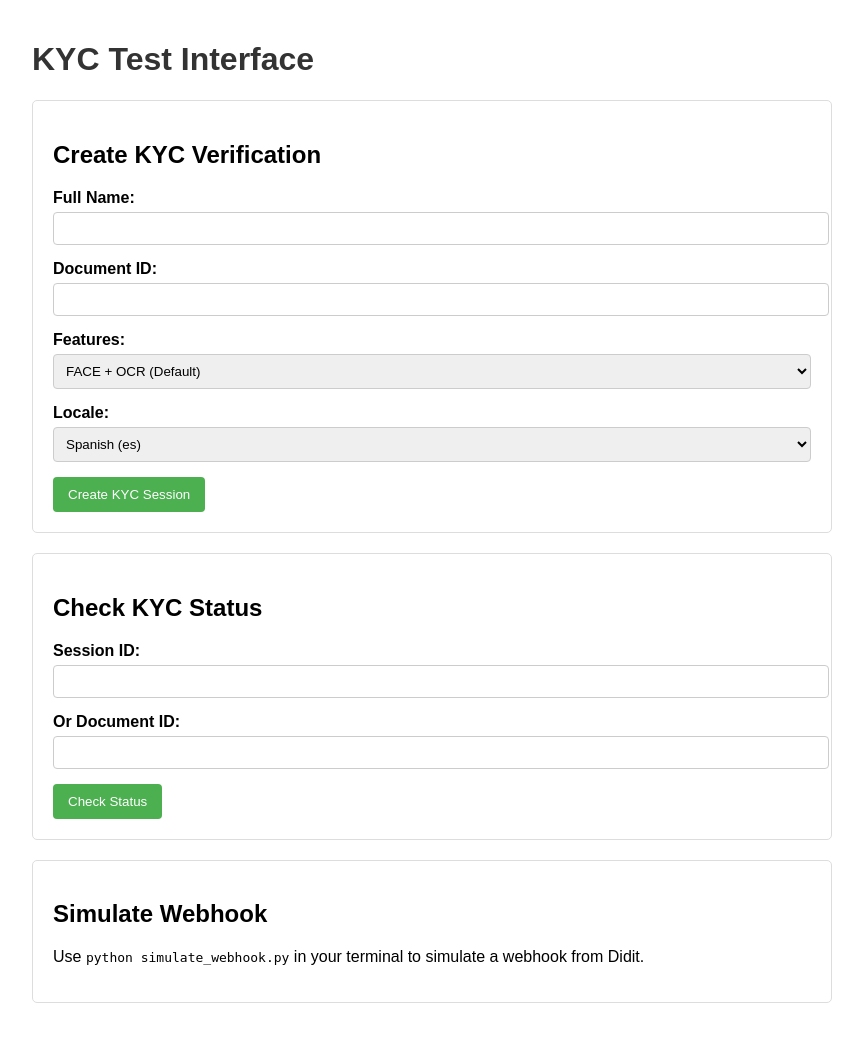
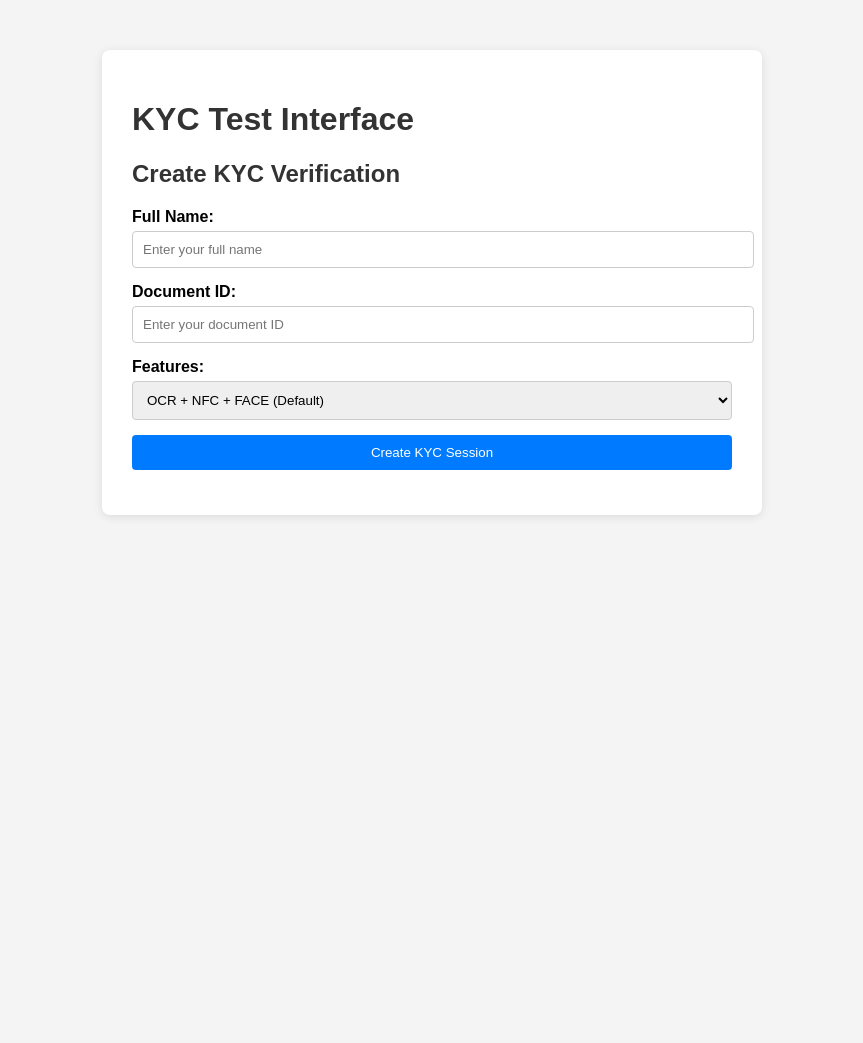
Before and after one commit to cirkandia/be_user_validation, a Django app: page /kyc/test/ in a window 1280 px wide. Shown: the whole page, without its empty margins (208-1071 px from the left). After the commit the page ends 517 px from the top, so only its background shows below. Run offline with Django 5.2, Linux system fonts and the light colour scheme.

Commit message:
Implementación API Didit

```diff
--- a/KYC_Project/settings.py
+++ b/KYC_Project/settings.py
@@ -27,7 +27,7 @@ SECRET_KEY = 'django-insecure-yb-6-*7y!t4j&%do2d#^i88x9i^x22q*es6w94(10&rq)x=_9e
 DEBUG = True
 
 # Actualizar ALLOWED_HOSTS para incluir dominios de Cloudflare
-ALLOWED_HOSTS = ['localhost', '127.0.0.1', '0.0.0.0', 'trout-gt-olympic-criteria.trycloudflare.com']
+ALLOWED_HOSTS = ['localhost', '127.0.0.1', '0.0.0.0', 'mailed-deal-fiction-oaks.trycloudflare.com']
 
 # Configuración para detectar correctamente las cabeceras de proxy
 USE_X_FORWARDED_HOST = True
@@ -52,6 +52,7 @@ load_dotenv()
 DIDIT_CLIENT_ID = os.getenv('DIDIT_CLIENT_ID')
 DIDIT_CLIENT_SECRET = os.getenv('DIDIT_CLIENT_SECRET')
 DIDIT_WEBHOOK_SECRET = os.getenv('DIDIT_WEBHOOK_SECRET')
+TUNNEL_URL = os.getenv('TUNNEL_URL')  # Usar esta variable en lugar de WEBHOOK_URL
 
 MIDDLEWARE = [
     'django.middleware.security.SecurityMiddleware',
--- a/kyc/templates/kyc/test.html
+++ b/kyc/templates/kyc/test.html
@@ -1,111 +1,82 @@
 <!DOCTYPE html>
 <html>
 <head>
-    <title>KYC Test</title>
+  <title>KYC Test Interface</title>
   <meta charset="UTF-8">
   <meta name="viewport" content="width=device-width, initial-scale=1.0">
   <script src="https://cdn.jsdelivr.net/npm/axios/dist/axios.min.js"></script>
   <style>
     body {
       font-family: Arial, sans-serif;
-            max-width: 800px;
-            margin: 0 auto;
-            padding: 20px;
+      background: #f4f4f4;
+      margin: 0;
+      padding: 0;
     }
     .container {
-            border: 1px solid #ddd;
-            border-radius: 5px;
-            padding: 20px;
-            margin-bottom: 20px;
+      background: #fff;
+      max-width: 600px;
+      margin: 50px auto;
+      padding: 30px;
+      border-radius: 8px;
+      box-shadow: 0 2px 10px rgba(0,0,0,0.1);
     }
-        h1 {
+    h1, h2 {
       color: #333;
     }
     label {
+      font-weight: bold;
+      margin-bottom: 5px;
       display: block;
-            margin-bottom: 5px;
-            font-weight: bold;
     }
-        input, select {
+    input, select, button {
       width: 100%;
-            padding: 8px;
+      padding: 10px;
       margin-bottom: 15px;
       border: 1px solid #ccc;
       border-radius: 4px;
     }
     button {
-            background-color: #4CAF50;
-            color: white;
-            padding: 10px 15px;
+      background: #007bff;
+      color: #fff;
       border: none;
-            border-radius: 4px;
       cursor: pointer;
+      transition: background 0.3s ease;
     }
     button:hover {
-            background-color: #45a049;
+      background: #0056b3;
     }
     .result {
+      padding: 15px;
+      background: #e9f7ef;
+      border-left: 5px solid #28a745;
+      border-radius: 4px;
       margin-top: 20px;
-            padding: 15px;
-            border-radius: 5px;
-            background-color: #f8f9fa;
-            border-left: 5px solid #28a745;
     }
     .error {
-            background-color: #f8d7da;
+      background: #f8d7da;
       border-left: 5px solid #dc3545;
     }
   </style>
 </head>
 <body>
+  <div class="container">
     <h1>KYC Test Interface</h1>
-
-    <div class="container">
     <h2>Create KYC Verification</h2>
     <form id="kycForm">
       <label for="fullName">Full Name:</label>
-            <input type="text" id="fullName" name="fullName" required>
-
+      <input type="text" id="fullName" name="fullName" placeholder="Enter your full name" required>
       <label for="documentId">Document ID:</label>
-            <input type="text" id="documentId" name="documentId" required>
-
+      <input type="text" id="documentId" name="documentId" placeholder="Enter your document ID" required>
       <label for="features">Features:</label>
       <select id="features" name="features">
-                <option value="FACE,OCR">FACE + OCR (Default)</option>
+        <option value="OCR + NFC + FACE">OCR + NFC + FACE (Default)</option>
         <option value="FACE">FACE only</option>
         <option value="OCR">OCR only</option>
-                <option value="FACE,OCR,LIVENESS">FACE + OCR + LIVENESS</option>
+        <option value="OCR + NFC">OCR + NFC</option>
       </select>
-
-            <label for="locale">Locale:</label>
-            <select id="locale" name="locale">
-                <option value="es">Spanish (es)</option>
-                <option value="en">English (en)</option>
-                <option value="pt">Portuguese (pt)</option>
-            </select>
-
       <button type="submit">Create KYC Session</button>
     </form>
     <div id="kycResult" class="result" style="display: none;"></div>
-    </div>
-
-    <div class="container">
-        <h2>Check KYC Status</h2>
-        <form id="statusForm">
-            <label for="sessionId">Session ID:</label>
-            <input type="text" id="sessionId" name="sessionId">
-
-            <label for="docId">Or Document ID:</label>
-            <input type="text" id="docId" name="docId">
-
-            <button type="submit">Check Status</button>
-        </form>
-        <div id="statusResult" class="result" style="display: none;"></div>
-    </div>
-
-    <div class="container">
-        <h2>Simulate Webhook</h2>
-        <p>Use <code>python simulate_webhook.py</code> in your terminal to simulate a webhook from Didit.</p>
   </div>
 
   <script>
@@ -114,69 +85,18 @@
       const resultDiv = document.getElementById('kycResult');
       resultDiv.style.display = 'block';
       resultDiv.innerHTML = 'Processing request...';
-            resultDiv.className = 'result';
 
       try {
         const response = await axios.post('/kyc/api/kyc/', {
           full_name: document.getElementById('fullName').value,
           document_id: document.getElementById('documentId').value,
-                    features: document.getElementById('features').value,
-                    locale: document.getElementById('locale').value
+          features: document.getElementById('features').value
         });
-
-                resultDiv.innerHTML = `
-                    <h3>KYC Session Created!</h3>
-                    <p><strong>Session ID:</strong> ${response.data.session_id}</p>
-                    <p><strong>Verification URL:</strong> <a href="${response.data.verification_url}" target="_blank">${response.data.verification_url}</a></p>
-                    <p><strong>Status:</strong> Pending</p>
-                    <p>Click the link above to complete the verification process.</p>
-                `;
+        // Redirigir automáticamente al usuario a la página de Didit:
+        window.location.href = response.data.verification_url;
       } catch (error) {
-                resultDiv.className = 'result error';
-                resultDiv.innerHTML = `
-                    <h3>Error!</h3>
-                    <p>${error.response?.data?.error || error.message}</p>
-                `;
-            }
-        });
-
-        document.getElementById('statusForm').addEventListener('submit', async function(e) {
-            e.preventDefault();
-            const resultDiv = document.getElementById('statusResult');
-            resultDiv.style.display = 'block';
-            resultDiv.innerHTML = 'Checking status...';
-            resultDiv.className = 'result';
-
-            try {
-                const sessionId = document.getElementById('sessionId').value;
-                const docId = document.getElementById('docId').value;
-
-                let url;
-                if (sessionId) {
-                    url = `/kyc/api/status/session/${sessionId}/`;
-                } else if (docId) {
-                    url = `/kyc/api/status/document/${docId}/`;
-                } else {
-                    throw new Error('Please provide either Session ID or Document ID');
-                }
-
-                const response = await axios.get(url);
-
-                resultDiv.innerHTML = `
-                    <h3>KYC Status</h3>
-                    <p><strong>Name:</strong> ${response.data.full_name}</p>
-                    <p><strong>Document ID:</strong> ${response.data.document_id}</p>
-                    <p><strong>Session ID:</strong> ${response.data.session_id}</p>
-                    <p><strong>Status:</strong> ${response.data.status}</p>
-                    <p><strong>Created:</strong> ${new Date(response.data.created_at).toLocaleString()}</p>
-                    <p><strong>Last Updated:</strong> ${new Date(response.data.updated_at).toLocaleString()}</p>
-                `;
-            } catch (error) {
-                resultDiv.className = 'result error';
-                resultDiv.innerHTML = `
-                    <h3>Error!</h3>
-                    <p>${error.response?.data?.error || error.message}</p>
-                `;
+        resultDiv.classList.add('error');
+        resultDiv.innerHTML = `<h3>Error!</h3><p>${error.response?.data?.error || error.message}</p>`;
       }
     });
   </script>
--- a/kyc/urls.py
+++ b/kyc/urls.py
@@ -1,13 +1,20 @@
-from django.urls import path
-from .views import DiditKYCAPIView, didit_webhook, kyc_status
-from django.views.generic import TemplateView
+from django.urls import path, include
+from .views import (
+    DiditKYCAPIView,
+    didit_webhook,
+    RetrieveSessionAPIView,
+    UpdateStatusAPIView,
+    kyc_status,
+    kyc_test
+)
 
-app_name = 'kyc'  # Añadir esto para usar el namespace
+app_name = "kyc"
 
 urlpatterns = [
-    path('api/kyc/', DiditKYCAPIView.as_view(), name='didit_kyc'),
-    path('api/webhook/', didit_webhook, name='didit_webhook'),
-    path('api/status/session/<str:session_id>/', kyc_status, name='kyc_status_session'),
-    path('api/status/document/<str:document_id>/', kyc_status, name='kyc_status_document'),
-    path('test/', TemplateView.as_view(template_name='kyc/test.html'), name='kyc_test'),
+    path("api/kyc/", DiditKYCAPIView.as_view(), name="didit_create_session"),
+    path("api/webhook/", didit_webhook, name="didit_webhook"),
+    path("api/retrieve/<str:session_id>/", RetrieveSessionAPIView.as_view(), name="didit_retrieve_session"),
+    path("api/update-status/<str:session_id>/", UpdateStatusAPIView.as_view(), name="didit_update_status"),
+    path("api/status/", kyc_status, name="didit_local_status"),
+    path("test/", kyc_test, name="kyc_test"),
 ]
--- a/kyc/views.py
+++ b/kyc/views.py
@@ -1,197 +1,182 @@
-import requests
+import json
 import hmac
 import hashlib
-import json
-import os
-import base64
 from django.conf import settings
-from django.http import JsonResponse
+from django.http import JsonResponse, HttpResponse
 from django.views.decorators.csrf import csrf_exempt
+from django.shortcuts import render, redirect
 from rest_framework.views import APIView
 from rest_framework.response import Response
 from rest_framework import status
-from .models import KYCRequest
 from rest_framework.decorators import api_view
 
-# URLs base de Didit
-BASE_URL = "https://api.didit.me"
-AUTH_URL = "https://apx.didit.me/auth/v2/token/"
+from .models import KYCRequest
+from .utils.didit_client import create_session, retrieve_session, update_session_status
 
-def get_client_token():
-    """
-    Obtiene el token de acceso de Didit usando autenticación Basic.
-    """
-    try:
-        credentials = f"{settings.DIDIT_CLIENT_ID}:{settings.DIDIT_CLIENT_SECRET}"
-        encoded_credentials = base64.b64encode(credentials.encode()).decode()
-
-        headers = {
-            "Authorization": f"Basic {encoded_credentials}",
-            "Content-Type": "application/x-www-form-urlencoded"
-        }
-
-        data = {"grant_type": "client_credentials"}
-
-        response = requests.post(AUTH_URL, headers=headers, data=data)
-
-        print(f"🔹 Token Request Status: {response.status_code}")
-        print(f"🔹 Token Response: {response.text[:500]}")  # Muestra parte de la respuesta
-
-        response.raise_for_status()
-        return response.json()
-    except requests.exceptions.RequestException as error:
-        print(f"❌ Error obteniendo token de Didit: {error}")
-        return None
-
-def create_session(features: str, callback: str, vendor_data: dict = None):
-    """
-    Crea una sesión de verificación KYC en Didit.
-    """
-    url = f"{BASE_URL}/v1/session/"
-    token_data = get_client_token()
-
-    if not token_data:
-        raise Exception("No se pudo obtener el token de acceso")
-
-    headers = {
-        "Content-Type": "application/json",
-        "Authorization": f"Bearer {token_data.get('access_token')}"
-    }
-
-    body = {
-        "features": features,
-        "callback": callback,
-        "vendor_data": vendor_data or {}
-    }
-
-    response = requests.post(url, headers=headers, json=body)
-
-    print(f"🔹 Creando sesión KYC en {url}")
-    print(f"🔹 Datos enviados: {json.dumps(body, indent=2)}")
-    print(f"🔹 Respuesta Status: {response.status_code}")
-    print(f"🔹 Respuesta: {response.text[:500]}")
-
-    response.raise_for_status()
-    return response.json()
+def kyc_test(request):
+    return render(request, "kyc/test.html")
 
 class DiditKYCAPIView(APIView):
+    """
+    POST /kyc/api/kyc/
+    Crea una nueva sesión KYC en Didit y la almacena localmente.
+    """
     def post(self, request):
-        """
-        Endpoint para crear una nueva sesión de verificación KYC en Didit.
-        """
         data = request.data
+        print("🔹 Datos recibidos:", data)
 
         if not data.get("full_name") or not data.get("document_id"):
-            return Response({"error": "Se requieren 'full_name' y 'document_id'"},
+            return Response({"error": "Faltan campos 'full_name' y 'document_id'."},
                             status=status.HTTP_400_BAD_REQUEST)
 
-        callback_url = f"{os.getenv('TUNNEL_URL')}/kyc/api/webhook/"
-
-        vendor_data = {
-            "reference_id": data.get("document_id"),
-            "customer_name": data.get("full_name")
-        }
-
+        # Registrar localmente en la base de datos
         kyc_request = KYCRequest.objects.create(
             full_name=data["full_name"],
             document_id=data["document_id"],
             status="pending"
         )
 
+        # Parámetros para Didit
+        features = data.get("features", "OCR")
+        tunnel_url = getattr(settings, "TUNNEL_URL", None)
+        callback_url = f"{tunnel_url}/kyc/api/webhook/" if tunnel_url else "https://tuservidor.com/kyc/api/webhook/"
+        vendor_data = data.get("vendor_data", data["document_id"])
+
+        print("🔹 Callback URL:", callback_url)
+
         try:
-            session_result = create_session(
-                features=data.get("features", "FACE,OCR"),
-                callback=callback_url,
-                vendor_data=vendor_data
-            )
+            session_data = create_session(features, callback_url, vendor_data)
+            print("🔹 Respuesta create_session:", session_data)
 
-            kyc_request.session_id = session_result.get("id")
+            # Actualizar con el session_id de la respuesta
+            # La API de Didit devuelve session_id, no id
+            kyc_request.session_id = session_data["session_id"]
             kyc_request.save()
 
-            return Response({
+            # Crear respuesta basada en los campos realmente disponibles
+            response_data = {
                 "message": "Sesión KYC creada con éxito",
-                "session_id": session_result.get("id"),
-                "verification_url": session_result.get("url"),
-                "expires_at": session_result.get("expires_at")
-            }, status=status.HTTP_201_CREATED)
+                "session_id": session_data["session_id"],
+                "verification_url": session_data["url"]
+            }
+
+            # Añadir campos opcionales si están disponibles
+            if "expires_at" in session_data:
+                response_data["expires_at"] = session_data["expires_at"]
+            else:
+                # Usar un valor ficticio para expires_at si no está en la respuesta
+                from datetime import datetime, timedelta
+                response_data["expires_at"] = (datetime.now() + timedelta(days=7)).isoformat()
+
+            return Response(response_data, status=status.HTTP_201_CREATED)
 
         except Exception as e:
+            print("❌ Error en DiditKYCAPIView:", str(e))
             kyc_request.delete()
             return Response({"error": str(e)}, status=status.HTTP_500_INTERNAL_SERVER_ERROR)
 
 @csrf_exempt
 def didit_webhook(request):
     """
-    Webhook de Didit para actualizar el estado de verificación KYC.
+    POST /kyc/api/webhook/
+    Endpoint para recibir actualizaciones de estado de Didit.
     """
+    print("✅ Webhook recibido!")
+    print(f"Datos recibidos: {request.body.decode('utf-8')}")
+
     if request.method != "POST":
         return JsonResponse({"error": "Método no permitido"}, status=405)
 
-    payload = request.body
-    signature = request.headers.get("X-Signature")
+    # Verificar la firma si está configurado el secreto del webhook
+    if hasattr(settings, 'DIDIT_WEBHOOK_SECRET') and settings.DIDIT_WEBHOOK_SECRET:
+        signature = request.headers.get("X-Signature")
+        if not signature:
+            return JsonResponse({"error": "Falta la firma en X-Signature"}, status=400)
 
-    if not signature:
-        return JsonResponse({"error": "Falta la firma"}, status=400)
+        expected_signature = hmac.new(
+            settings.DIDIT_WEBHOOK_SECRET.encode(),
+            request.body,
+            hashlib.sha256
+        ).hexdigest()
 
-    expected_signature = hmac.new(
-        settings.DIDIT_WEBHOOK_SECRET.encode(),
-        payload,
-        hashlib.sha256
-    ).hexdigest()
-
-    if not hmac.compare_digest(signature, expected_signature):
-        return JsonResponse({"error": "Firma inválida"}, status=401)
+        if not hmac.compare_digest(signature, expected_signature):
+            return JsonResponse({"error": "Firma inválida"}, status=401)
 
     try:
-        data = json.loads(payload)
-        session_id = data.get("id")
-        status_didit = data.get("status")
+        data = json.loads(request.body)
 
-        if not session_id or not status_didit:
-            return JsonResponse({"error": "Datos incompletos"}, status=400)
+        # La API puede devolver id o session_id
+        session_id = data.get("session_id") or data.get("id")
+        didit_status = data.get("status")
 
-        estados_mapeados = {
-            "PENDING": "pending",
-            "COMPLETED": "approved",
-            "REJECTED": "rejected",
-            "FAILED": "failed",
-            "EXPIRED": "expired"
-        }
-        estado_mapeado = estados_mapeados.get(status_didit, "pending")
+        if not session_id or not didit_status:
+            return JsonResponse({"error": "Datos incompletos (session_id/id, status)"}, status=400)
 
-        kyc_request = KYCRequest.objects.filter(session_id=session_id).first()
-        if not kyc_request:
+        try:
+            kyc_request = KYCRequest.objects.get(session_id=session_id)
+            kyc_request.status = didit_status.lower()
+            kyc_request.save()
+
+            print(f"✅ Webhook procesado: Sesión {session_id}, Estado: {didit_status}")
+
+        except KYCRequest.DoesNotExist:
             return JsonResponse({"error": "Sesión no encontrada"}, status=404)
 
-        kyc_request.status = estado_mapeado
-        kyc_request.save()
-
-        return JsonResponse({"message": "Webhook procesado", "status": estado_mapeado})
-
-    except json.JSONDecodeError:
-        return JsonResponse({"error": "JSON inválido"}, status=400)
+        return JsonResponse({"message": "Webhook procesado", "status": didit_status})
     except Exception as e:
+        print(f"❌ Error al procesar webhook: {str(e)}")
         return JsonResponse({"error": str(e)}, status=500)
 
-@api_view(['GET'])
+class RetrieveSessionAPIView(APIView):
+    """
+    GET /kyc/api/retrieve/<session_id>/
+    Recupera la información actual de una sesión en Didit.
+    """
+    def get(self, request, session_id):
+        try:
+            data = retrieve_session(session_id)
+            return Response(data, status=status.HTTP_200_OK)
+        except Exception as e:
+            return Response({"error": str(e)}, status=status.HTTP_500_INTERNAL_SERVER_ERROR)
+
+class UpdateStatusAPIView(APIView):
+    """
+    PATCH /kyc/api/update-status/<session_id>/
+    Permite actualizar manualmente el estado en Didit.
+    """
+    def patch(self, request, session_id):
+        new_status = request.data.get("status")
+        if not new_status:
+            return Response({"error": "Falta 'status' en la solicitud"}, status=status.HTTP_400_BAD_REQUEST)
+        try:
+            updated_data = update_session_status(session_id, new_status)
+            return Response(updated_data, status=status.HTTP_200_OK)
+        except Exception as e:
+            return Response({"error": str(e)}, status=status.HTTP_500_INTERNAL_SERVER_ERROR)
+
+@api_view(["GET"])
 def kyc_status(request, session_id=None, document_id=None):
     """
-    Obtiene el estado de una verificación KYC usando session_id o document_id.
+    GET /kyc/api/status/?session_id=xxx
+    GET /kyc/api/status/?document_id=xxx
+    Retorna el estado de la solicitud KYC almacenado localmente.
     """
-    kyc = None
     if session_id:
-        kyc = KYCRequest.objects.filter(session_id=session_id).first()
+        kyc_request = KYCRequest.objects.filter(session_id=session_id).first()
     elif document_id:
-        kyc = KYCRequest.objects.filter(document_id=document_id).order_by('-created_at').first()
+        kyc_request = KYCRequest.objects.filter(document_id=document_id).order_by("-created_at").first()
+    else:
+        return Response({"error": "Proporciona 'session_id' o 'document_id' en la querystring"},
+                        status=status.HTTP_400_BAD_REQUEST)
 
-    if not kyc:
+    if not kyc_request:
         return Response({"error": "No se encontró la solicitud"}, status=status.HTTP_404_NOT_FOUND)
 
     return Response({
-        "full_name": kyc.full_name,
-        "document_id": kyc.document_id,
-        "session_id": kyc.session_id,
-        "status": kyc.status,
-        "created_at": kyc.created_at.isoformat(),
-        "updated_at": kyc.updated_at.isoformat()
-    })
+        "full_name": kyc_request.full_name,
+        "document_id": kyc_request.document_id,
+        "session_id": kyc_request.session_id,
+        "status": kyc_request.status,
+        "created_at": kyc_request.created_at.isoformat(),
+        "updated_at": kyc_request.updated_at.isoformat()
+    }, status=status.HTTP_200_OK)
```
Also changed, not shown: curl.md (added, +6 -0 lines), kyc/models.py (+3 -6 lines), kyc/utils/didit_client.py (added, +148 -0 lines), kyc/migrations/0002_kycrequest_vendor_data_alter_kycrequest_status.py (added). Lines whose indentation alone changed are shown as unchanged.
